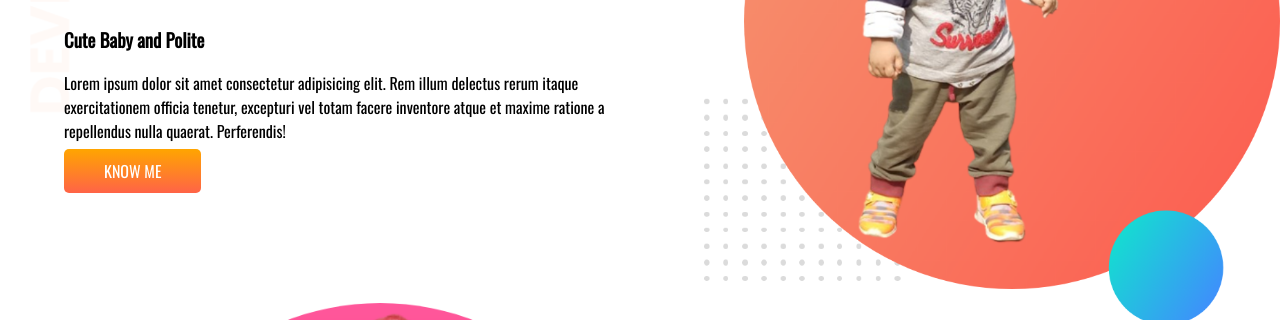
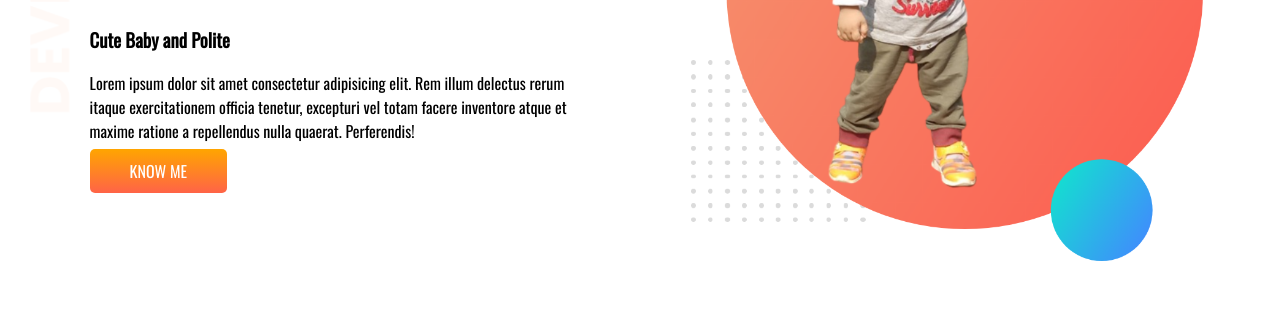
Before and after one commit to mmoniruzzaman1981/my-developer--portfolio, a plain HTML site: page index.html in a window 1280 px wide. Shown: the part 247-567 px from the top of the page. Drawn offline with nearby package versions, Linux system fonts and the light colour scheme.

Commit message:
width changes

```diff
--- a/style.css
+++ b/style.css
@@ -16,7 +16,7 @@ body {
 .section-display {
     display: flex;
     background-repeat: no-repeat;
-    height: 550px;
+    height: 570px;
 }
 
 h1 {
@@ -28,8 +28,11 @@ h1 {
 }
 
 .width {
-    width: 50%;
-    padding-left: 5%;
+    width: 40%;
+    padding-left: 2%;
+
+    float: left;
+    margin-left: 5%;
 }
 
 .width img {
```
